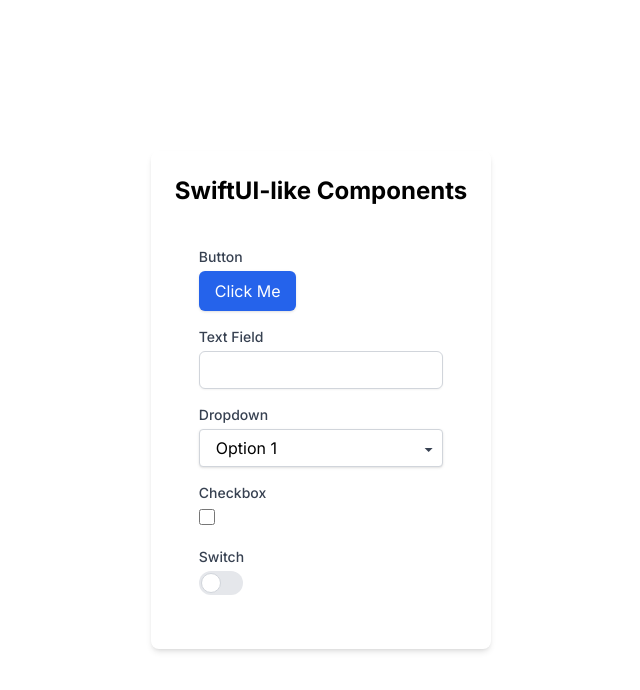
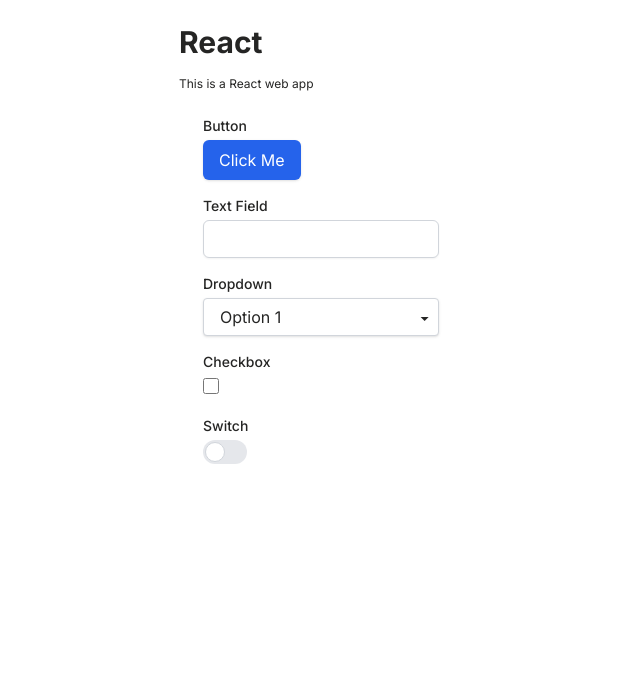
Before and after one commit to TypeSwift/Demo, a Next.js app in the folder ReactDemo/: page / in a window 1280 px wide. Shown: the top 690 px of the page, without its empty margins (319-959 px from the left). Built offline with nearby package versions, Linux system fonts and the light colour scheme.

Commit message:
refactor: closer to parity

```diff
--- a/ReactDemo/src/app/globals.css
+++ b/ReactDemo/src/app/globals.css
@@ -3,13 +3,13 @@
 @tailwind utilities;
 
 :root {
-  --foreground: 0, 0, 0;
+  --foreground: 37, 37, 36;
   --background: transparent;
 }
 
 @media (prefers-color-scheme: dark) {
   :root {
-    --foreground: 255, 255, 255;
+    --foreground: 223, 223, 223;
     --background: transparent;
   }
 }
--- a/ReactDemo/src/app/page.tsx
+++ b/ReactDemo/src/app/page.tsx
@@ -3,9 +3,10 @@
 
 const Home: FC = () => {
   return (
-    <div className="min-h-screen flex items-center justify-center">
-      <div className="p-6 rounded-lg shadow-md">
-        <h1 className="text-2xl font-bold mb-4">SwiftUI-like Components</h1>
+    <div className="min-h-screen flex justify-center">
+      <div className="p-6">
+        <h1 className="text-3xl font-bold mb-4">React</h1>
+        <p className="text-xs">This is a React web app</p>
         <SwiftComponents />
       </div>
     </div>
--- a/ReactDemo/src/components/SwiftComponents.tsx
+++ b/ReactDemo/src/components/SwiftComponents.tsx
@@ -4,33 +4,27 @@
   return (
     <div className="p-6 space-y-4">
       <div>
-        <label className="block text-sm font-medium text-gray-700 mb-1">
-          Button
-        </label>
-        <button className="px-4 py-2 bg-blue-600 text-white rounded-md shadow hover:bg-blue-700 focus:outline-none focus:ring-2 focus:ring-blue-500">
+        <label className="block text-sm font-medium mb-1">Button</label>
+        <button className="px-4 py-2 text-white bg-blue-600 rounded-md shadow hover:bg-blue-700 focus:outline-none focus:ring-2 focus:ring-blue-500">
           Click Me
         </button>
       </div>
       <div>
-        <label className="block text-sm font-medium text-gray-700 mb-1">
-          Text Field
-        </label>
+        <label className="block text-sm font-medium mb-1">Text Field</label>
         <input
           type="text"
-          className="mt-1 block w-full px-3 py-2 border border-gray-300 rounded-md shadow-sm focus:outline-none focus:ring-2 focus:ring-blue-500 focus:border-blue-500 sm:text-sm text-black"
+          className="mt-1 block w-full px-3 py-2 border border-gray-300 rounded-md shadow-sm focus:outline-none focus:ring-2 focus:ring-blue-500 focus:border-blue-500 sm:text-sm"
         />
       </div>
       <div>
-        <label className="block text-sm font-medium text-gray-700 mb-1">
-          Dropdown
-        </label>
+        <label className="block text-sm font-medium mb-1">Dropdown</label>
         <div className="relative">
-          <select className="block appearance-none w-full bg-white border border-gray-300 hover:border-gray-500 px-4 py-2 pr-8 rounded shadow leading-tight focus:outline-none focus:shadow-outline text-black">
+          <select className="block appearance-none w-full bg-white border border-gray-300 hover:border-gray-500 px-4 py-2 pr-8 rounded shadow leading-tight focus:outline-none focus:shadow-outline">
             <option>Option 1</option>
             <option>Option 2</option>
             <option>Option 3</option>
           </select>
-          <div className="pointer-events-none absolute inset-y-0 right-0 flex items-center px-2 text-gray-700">
+          <div className="pointer-events-none absolute inset-y-0 right-0 flex items-center px-2">
             <svg
               className="fill-current h-4 w-4"
               xmlns="http://www.w3.org/2000/svg"
@@ -42,18 +36,14 @@
         </div>
       </div>
       <div>
-        <label className="block text-sm font-medium text-gray-700 mb-1">
-          Checkbox
-        </label>
+        <label className="block text-sm font-medium mb-1">Checkbox</label>
         <input
           type="checkbox"
-          className="h-4 w-4 text-blue-600 border-gray-300 rounded focus:ring-blue-500"
+          className="h-4 w-4 border-gray-300 rounded focus:ring-blue-500"
         />
       </div>
       <div>
-        <label className="block text-sm font-medium text-gray-700 mb-1">
-          Switch
-        </label>
+        <label className="block text-sm font-medium mb-1">Switch</label>
         <label className="relative inline-flex items-center cursor-pointer">
           <input type="checkbox" className="sr-only peer" />
           <div className="w-11 h-6 bg-gray-200 peer-focus:outline-none peer-focus:ring-2 peer-focus:ring-blue-500 rounded-full peer dark:bg-gray-700 peer-checked:bg-blue-600 after:content-[''] after:absolute after:top-0.5 after:left-[2px] after:bg-white after:border-gray-300 after:border after:rounded-full after:h-5 after:w-5 after:transition-all peer-checked:after:translate-x-full peer-checked:after:border-white dark:border-gray-600"></div>
```
Also changed, not shown: 2 other files (tests, documents, lock files or other folders).
